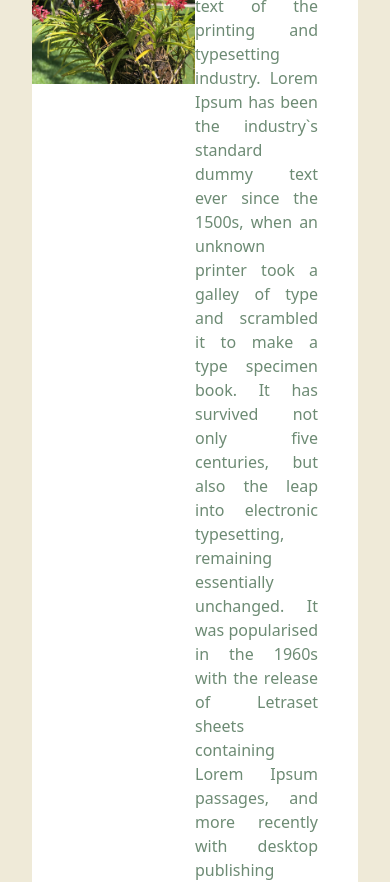
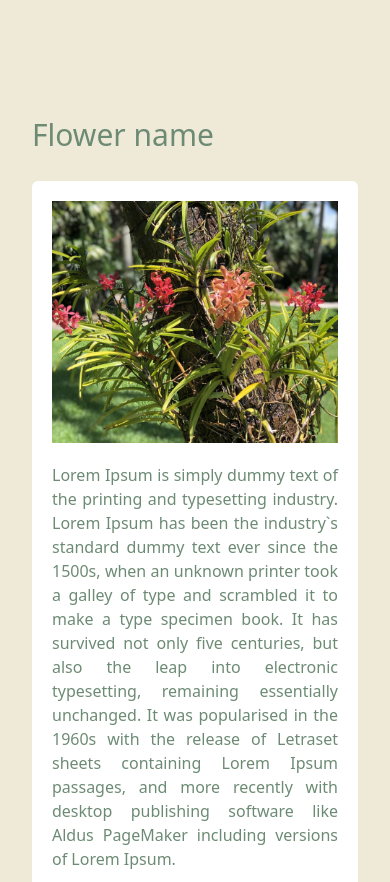
Before and after one commit to mhmd-arif/FLOWERLAB, a React (Vite) app: page /flower-description in a window 390 px wide. Shown: the top 882 px of the page. Built offline with nearby package versions, Linux system fonts and the light colour scheme.

Commit message:
feat(responsive): page notFound and flowerDesc

```diff
--- a/index.html
+++ b/index.html
@@ -2,9 +2,9 @@
 <html lang="en">
   <head>
     <meta charset="UTF-8" />
-    <link rel="icon" type="image/svg+xml" href="/vite.svg" />
+    <link rel="icon" type="image/svg+xml" href="https://img.icons8.com/retro/32/null/flower.png" />
     <meta name="viewport" content="width=device-width, initial-scale=1.0" />
-    <title>Vite + React</title>
+    <title>FlowerLab</title>
   </head>
   <body>
     <div id="root"></div>
--- a/src/pages/FlowerDesc.jsx
+++ b/src/pages/FlowerDesc.jsx
@@ -3,11 +3,11 @@ import { flower } from "../assets"
 
 export default function NotFound() {
     return (
-        <div className="text-[#6D8B74]  mx-auto w-auto h-screen grid gap-7 justify-center content-center">
-            <h1 className="flex text-3xl px-4">Flower name</h1>
-            <div className=" bg-white grid grid-cols-2 max-w-[1000px] py-5 rounded-md justify-items-center ">
-                <img src={flower} alt="flower-pict"/>
-                <p className="text-justify pr-10">Lorem Ipsum is simply dummy text of the printing and typesetting industry. Lorem Ipsum has been the industry`s standard dummy text ever since the 1500s, when an unknown printer took a galley of type and scrambled it to make a type specimen book. It has survived not only five centuries, but also the leap into electronic typesetting, remaining essentially unchanged. It was popularised in the 1960s with the release of Letraset sheets containing Lorem Ipsum passages, and more recently with desktop publishing software like Aldus PageMaker including versions of Lorem Ipsum.</p>
+        <div className="text-[#6D8B74] mx-auto w-auto h-screen grid mt-[50px] md:mt-[-50px] gap-7 justify-center content-center">
+            <h1 className="flex text-3xl md:text-5xl md:px-4">Flower name</h1>
+            <div className=" bg-white flex flex-col gap-5 md:grid md:grid-cols-2 max-w-[1000px] rounded-md justify-items-center p-[20px] md:py-[30px]">
+                <img src={flower} alt="flower-pict" />
+                <p className="text-justify md:pr-10">Lorem Ipsum is simply dummy text of the printing and typesetting industry. Lorem Ipsum has been the industry`s standard dummy text ever since the 1500s, when an unknown printer took a galley of type and scrambled it to make a type specimen book. It has survived not only five centuries, but also the leap into electronic typesetting, remaining essentially unchanged. It was popularised in the 1960s with the release of Letraset sheets containing Lorem Ipsum passages, and more recently with desktop publishing software like Aldus PageMaker including versions of Lorem Ipsum.</p>
             </div>
         </div>
     )
--- a/src/pages/NotFound.jsx
+++ b/src/pages/NotFound.jsx
@@ -3,11 +3,10 @@ import { Link } from "react-router-dom";
 
 export default function NotFound() {
     return (
-        <div className="text-[#6D8B74] mx-auto w-auto h-screen flex flex-col gap-7 justify-center content-center">
-            <h1 className="text-8xl">Oops!</h1>
-            <p className="text-5xl">404 - Page Not Found</p>
-
-            <Link to='/'><button class="bg-[#6D8B74] text-white text-3xl px-5 py-2 rounded-md">HomePage</button></Link>
+        <div className="text-[#6D8B74] mx-auto w-auto h-screen flex flex-col gap-7 m-[-40px] justify-center content-center">
+            <h1 className="text-7xl md:text-9xl">Oops!</h1>
+            <p className="text-3xl md:text-5xl">404 - Page Not Found</p>
+            <Link to='/'><button class="bg-[#6D8B74] text-white text-2xl px-4 py-2 rounded-md">HomePage</button></Link>
         </div>
     )
 }
```
